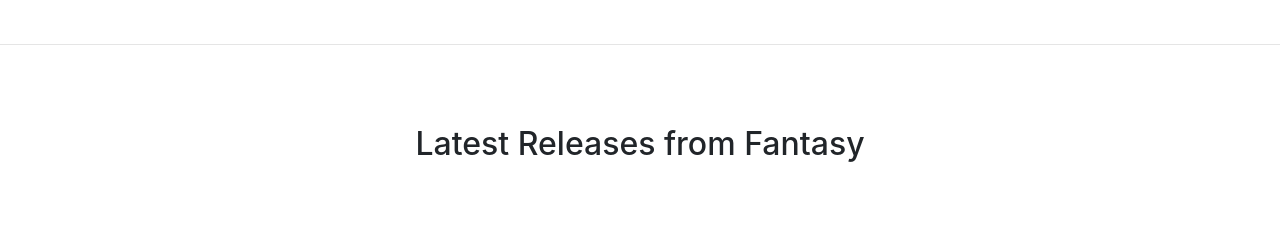
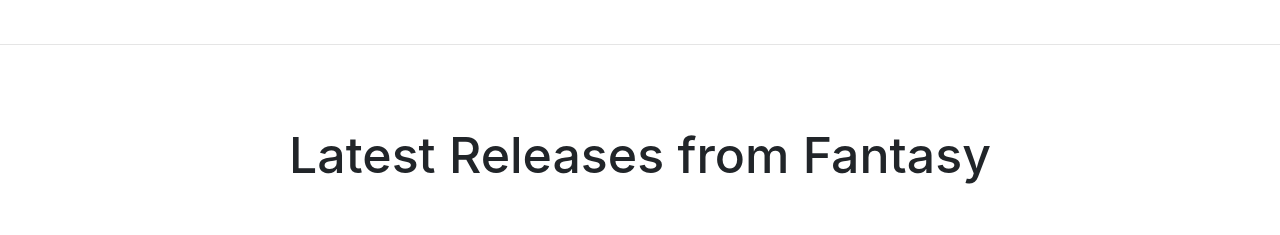
Before and after one commit to sleepymarcy/BookStore-React, a React (Create React App) app: page / in a window 1280 px wide. Shown: the part 860-1095 px from the top of the page. Built offline with nearby package versions, Linux system fonts and the light colour scheme.

Commit message:
Started the comments section

```diff
--- a/src/App.js
+++ b/src/App.js
@@ -19,7 +19,7 @@ function App() {
         </div>
         <hr></hr>
         <div style={{padding: '5%'}}>
-          <h2>Latest Releases from Fantasy</h2>
+          <h2 style={{fontSize: '50px'}}>Latest Releases from Fantasy</h2>
         </div>
         <Latest books={fantasy} />
         <MyFooter />
```
Also changed, not shown: src/components/Comments.jsx (added, +24 -0 lines).
